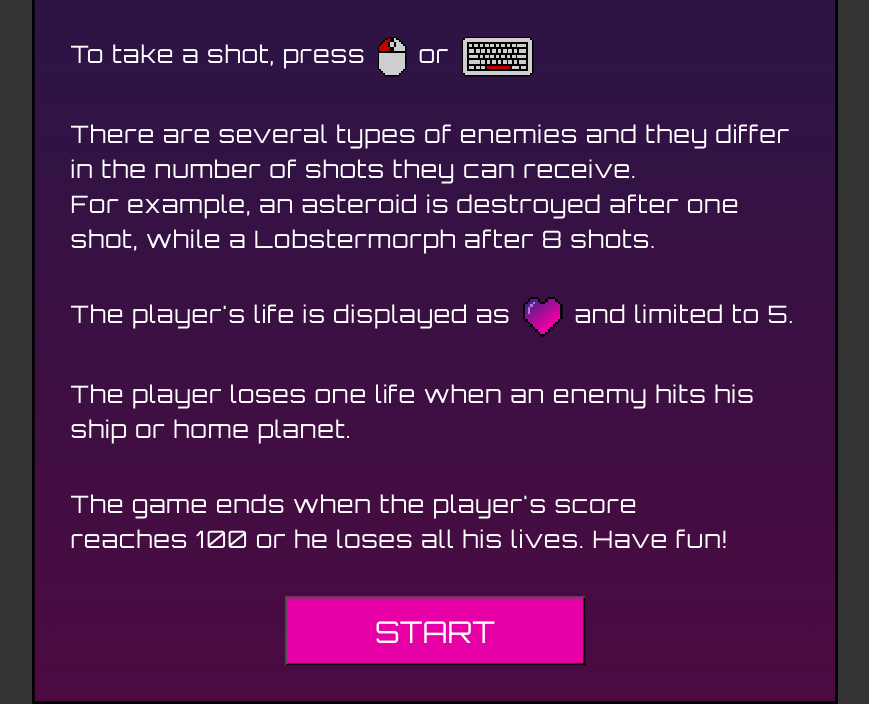
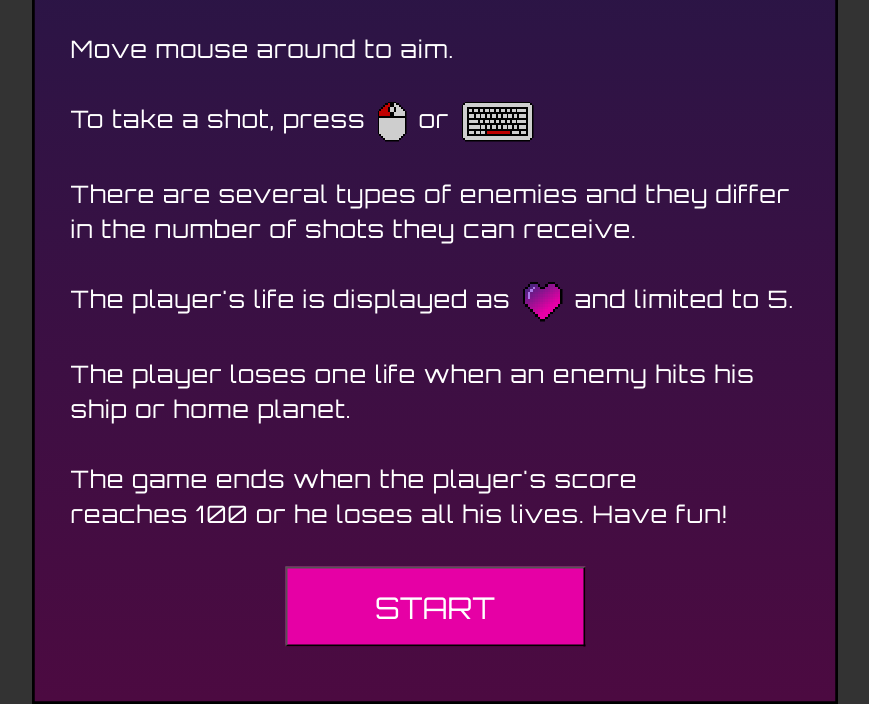
Before and after one commit to MarcinBedorf/Planet-Defense, a website with bundled scripts: page index.html in a window 1280 px wide. Shown: the part 99-803 px from the top of the page, without its empty margins (205-1074 px from the left). Built offline with nearby package versions, Linux system fonts and the light colour scheme.

Commit message:
Minor text corrections

```diff
--- a/index.html
+++ b/index.html
@@ -18,13 +18,16 @@
         <h2>Before you start</h2>
     </div>
     <div class="hint-row">
+        <p>Move mouse around to aim.</p>
+    </div>
+    <div class="hint-row">
         <p>To take a shot, press</p>
         <img class="icon" src="./assets/mouse-icon.svg" alt="mouse icon">
         <p>or</p>
         <img class="icon" src="./assets/keyboard-icon.svg" alt="keyboard icon">
     </div>
     <div class="hint-row">
-        <p>There are several types of enemies and they differ in the number of shots they can receive.<br>For example, an asteroid is destroyed after one shot, while a Lobstermorph after 8 shots.</p>
+        <p>There are several types of enemies and they differ in the number of shots they can receive.</p>
     </div>
     <div class="hint-row">
         <p>The player's life is displayed as</p>
--- a/main.scss
+++ b/main.scss
@@ -45,7 +45,7 @@ body {
     display: flex;
     flex-direction: row;
     width: 100%;
-    margin-bottom: 40px;
+    margin-bottom: 35px;
 
     p {
       font-size: 24px;
```
Also changed, not shown: style.css.
